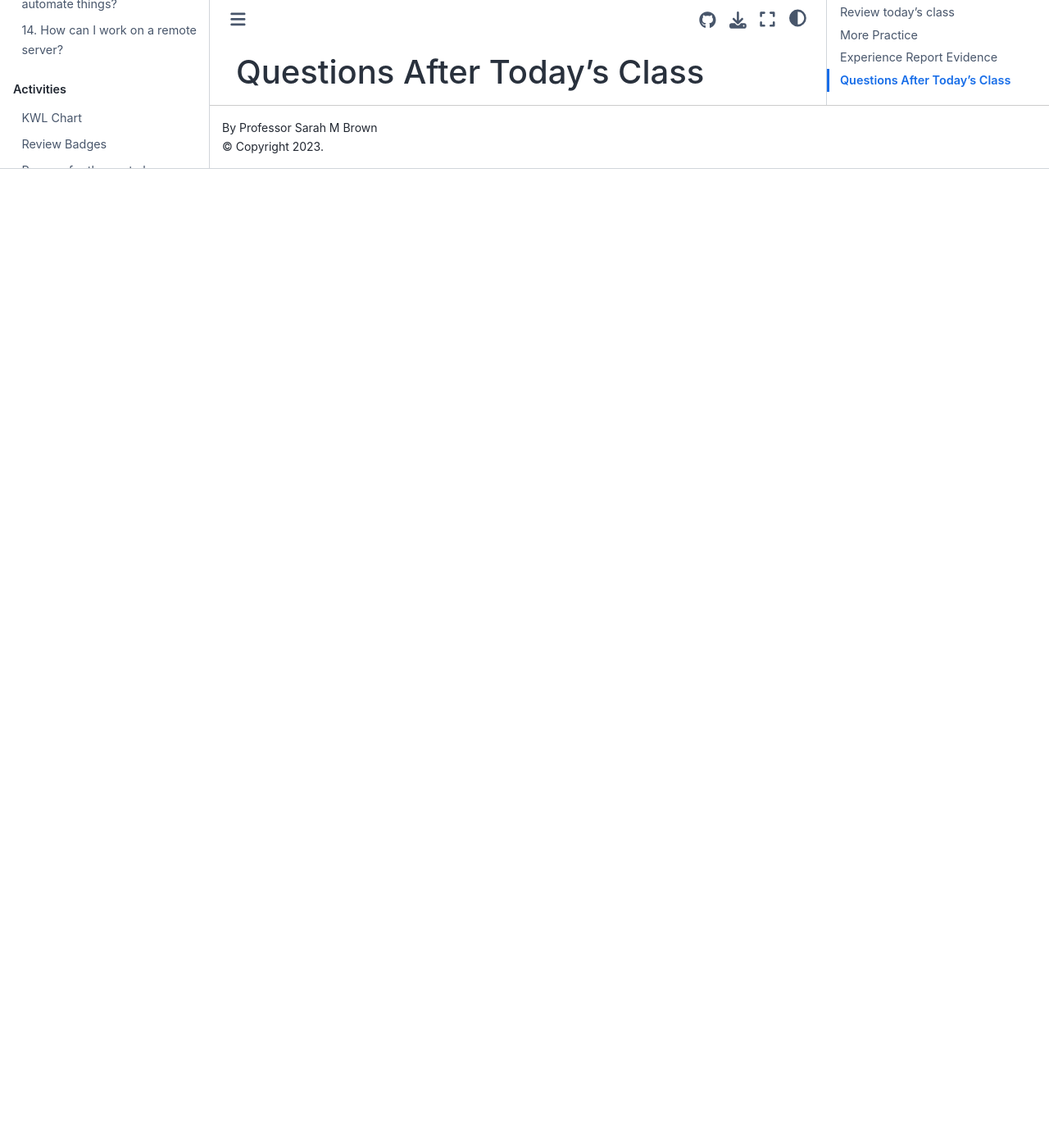
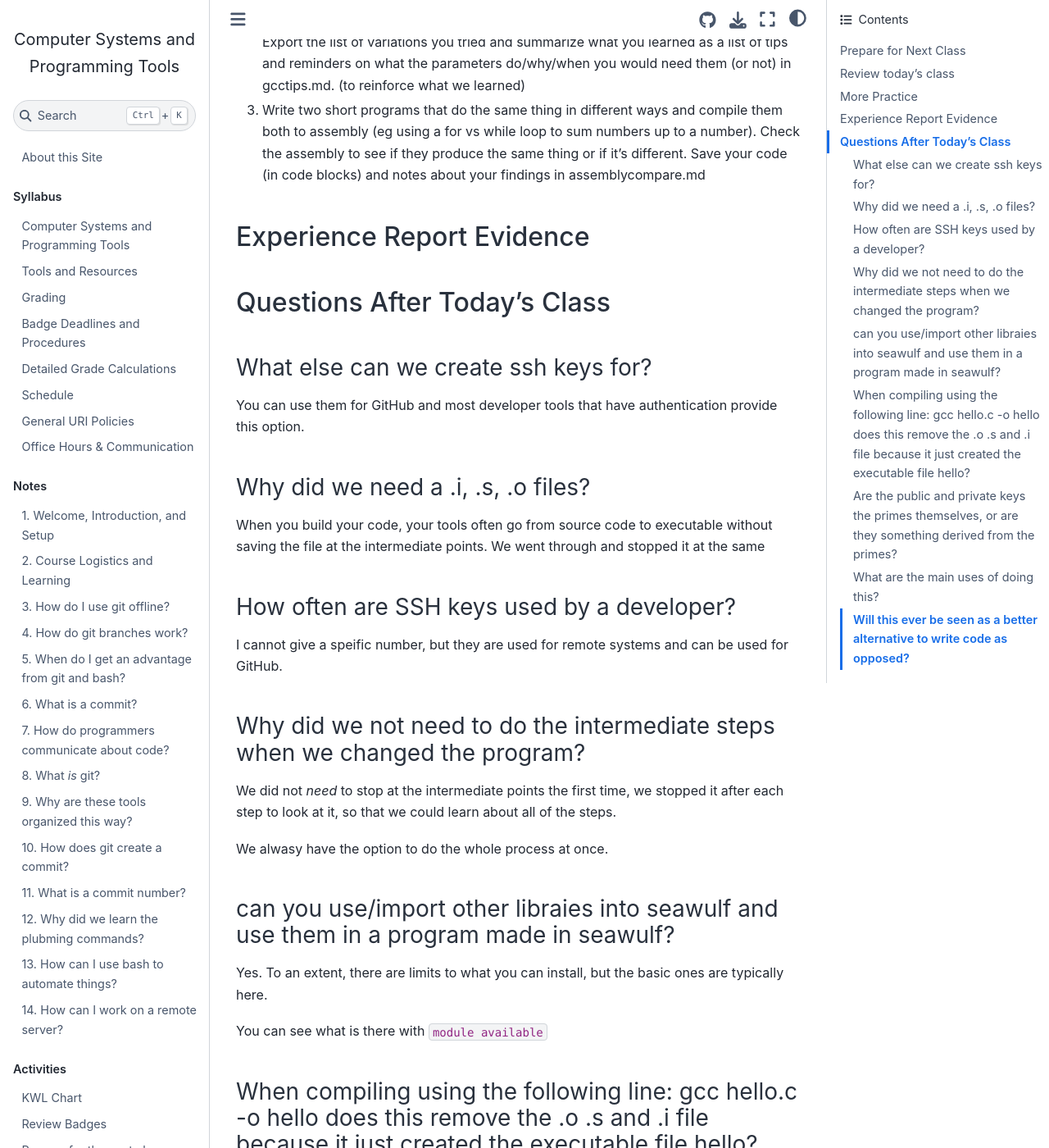
Before and after one commit to introcompsys/fall2023, a Jupyter Book: the page built from notes/2023-11-02.md, in a window 1280 px wide and 1400 px high, scrolled down 11633 px. Shown: the whole window at 82% size. Built offline with Jupyter Book 1.0.4 settings and Sphinx 7.4.7 and the Sphinx Book theme 1.1.4, drawn with Linux system fonts in a browser that asks for light colours; pages that are not in the unit, such as notebooks, are missing from menus; before the commit the page ends 11839 px from its top, so only the background shows below that; some of the changed text lies outside the part shown.

Commit message:
more annotation

````diff
--- a/notes/2023-11-02.md
+++ b/notes/2023-11-02.md
@@ -4,7 +4,7 @@ kernelspec:
      name: python3
 ---
 
-## Building
+# SSH Keys and Building Code
 
 
 ```{warning}
@@ -22,6 +22,11 @@ ssh -l brownsarahm seawulf.uri.edu
 ```{code-block} console
 brownsarahm@seawulf.uri.edu's password:
 Last login: Tue Oct 31 13:41:16 2023 from 172.20.131.240
+```
+
+
+```{code-cell} bash
+:tags: ["skip-execution"]
 [brownsarahm@seawulf ~]$ logout
 Connection to seawulf.uri.edu closed.
 ```
@@ -55,6 +60,7 @@ The key's randomart image is:
 |oo=**X+++=+.     |
 ```
 
+it asks you for an optional password to lock the key itself.
 
 ```{code-cell} bash
 :tags: ["skip-execution"]
@@ -648,7 +654,7 @@ void main () {
 
 }
 [brownsarahm@n005 compilec]$
-
+```
 
 ## Prepare for Next Class
 
@@ -672,3 +678,45 @@ void main () {
 ## Experience Report Evidence
 
 ## Questions After Today's Class
+
+### What else can we create ssh keys for?
+
+You can use them for GitHub and most developer tools that have authentication provide this option.
+
+### Why did we need a .i, .s, .o files?
+
+When you build your code, your tools often go from source code to executable without saving the file at the intermediate points.  We went through and stopped it at the same
+
+### How often are SSH keys used by a developer?
+
+I cannot give a speific number, but they are used for remote systems and can be used for GitHub.
+
+### Why did we not need to do the intermediate steps when we changed the program?
+
+We did not *need* to stop at the intermediate points the first time, we stopped it after each step to look at it, so that we could learn about all of the steps.
+
+We alwasy have the option to do the whole process at once.
+
+### can you use/import other libraies into seawulf and use them in a program made in seawulf?
+
+Yes. To an extent, there are limits to what you can install, but the basic ones are typically here.
+
+You can see what is there with `module available`
+
+### When compiling using the following line: gcc hello.c -o hello does this remove the .o .s and .i file because it just created the executable file hello?
+
+It does not remove them, but it does skip writing the file *out* at those intermediate points.
+
+
+### Are the public and private keys the primes themselves, or are they something derived from the primes?
+
+The product of the primes is part of the public key along with an exponent integer.  The two primes are also used to compute the private key.  The primes themselves need to be private, but are actually not needed to be know, so they are generally discarded.
+
+
+### What are the main uses of doing this?
+
+Understanding the steps of building can help you debug.
+
+### Will this ever be seen as a better alternative to write code as opposed?
+
+Sometimes the terminal is the fastest tool you have available, like today.
````
